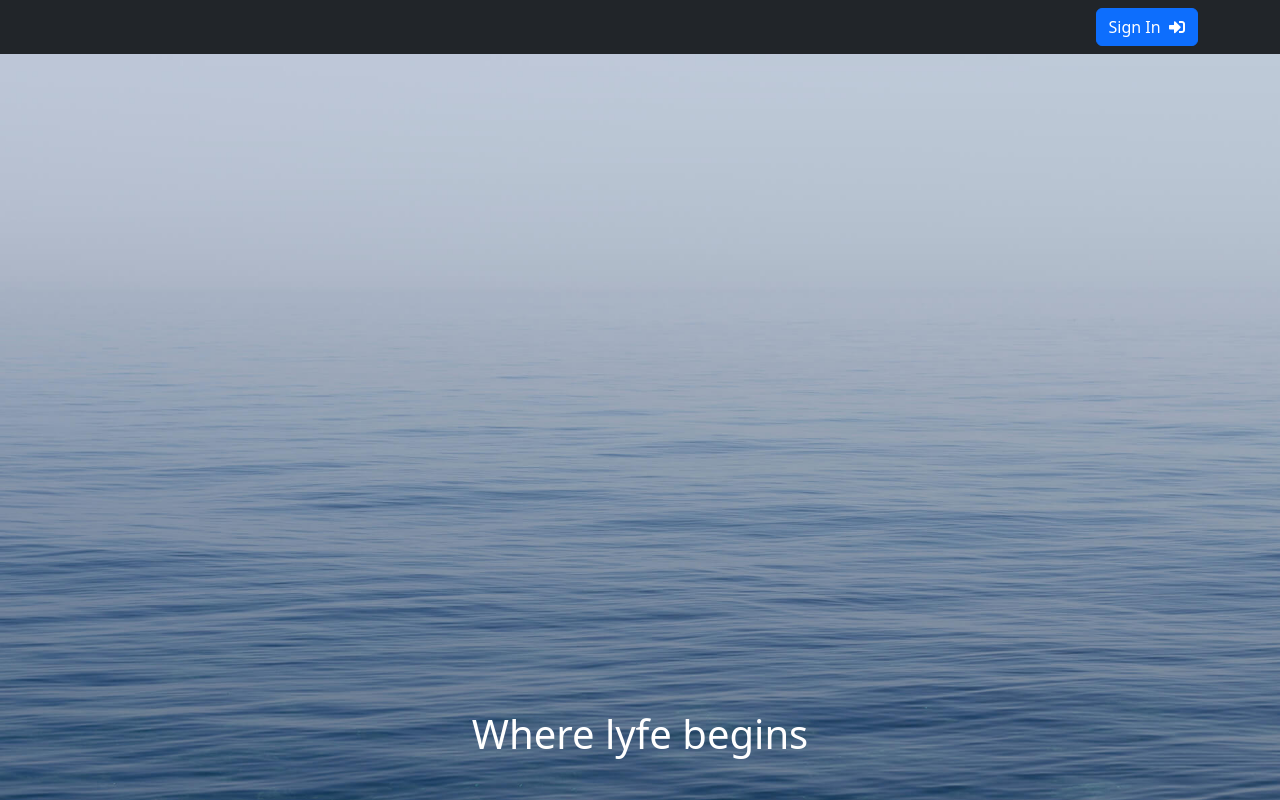
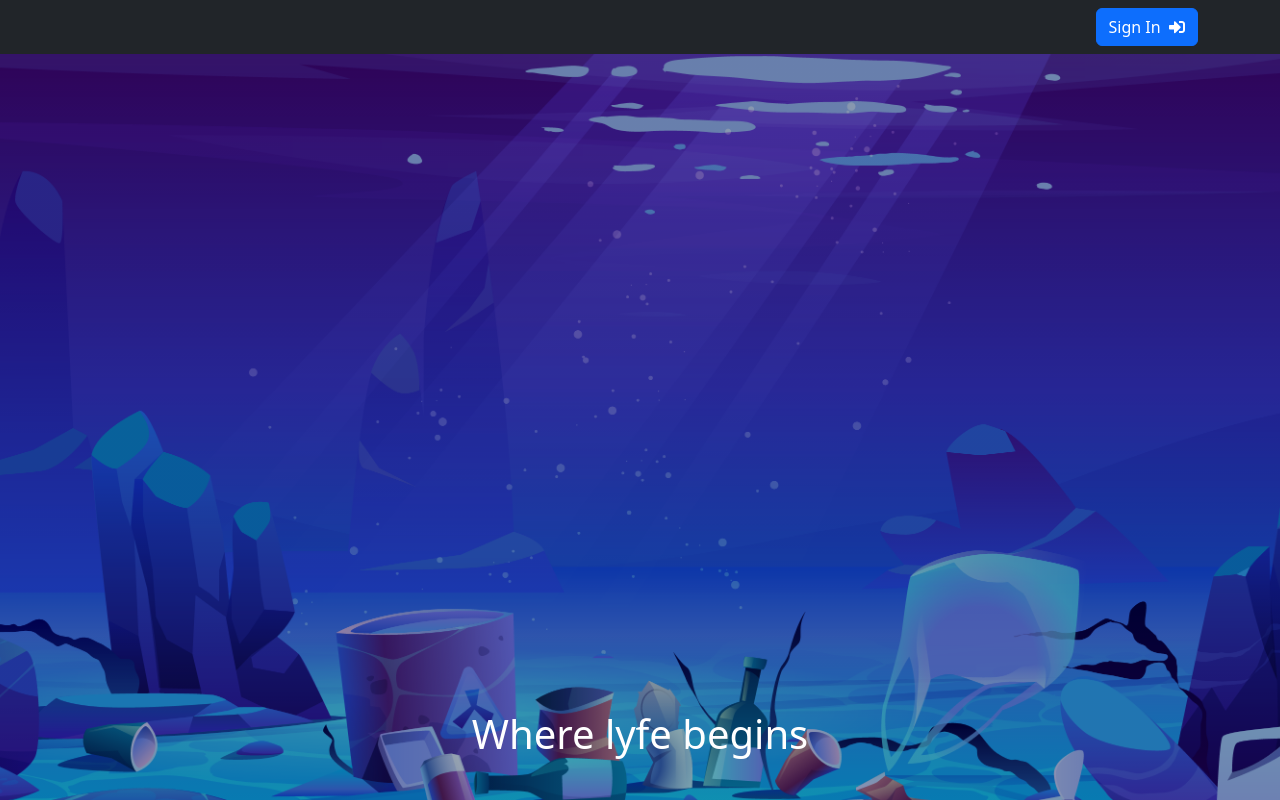
Before and after one commit to MilanDanilovic/StemWarriorHacks, a plain HTML site: page fe/index.html in a window 1280 px wide. Shown: the top 800 px of the page. Drawn offline with nearby package versions, Linux system fonts and the light colour scheme; a web font is replaced by a local one.

Commit message:
redesign-v1

```diff
--- a/fe/index.html
+++ b/fe/index.html
@@ -22,7 +22,7 @@
             <div class="collapse navbar-collapse" id="navcol-1"><a class="btn btn-primary ms-auto" role="button" href="#">Sign In&nbsp;&nbsp;<i class="fas fa-sign-in-alt"></i></a></div>
         </div>
     </nav>
-    <header class="text-center text-white masthead vh-100 d-flex align-items-end" style="background:url('assets/img/bg-masthead.jpg')no-repeat center center;background-size:cover;">
+    <header class="text-center text-white masthead vh-100 d-flex align-items-end" style="background:linear-gradient( rgba(0, 0, 0, 0.3), rgba(0, 0, 0, 0.3) ),url('assets/img/bg-masthead.png')no-repeat center center;background-size:cover;">
         <div class="overlay"></div>
         <div class="container">
             <div class="row">
```
Also changed, not shown: fe/assets/img/LOGO-LYFE-Alone.png (added), fe/assets/img/LOGO-LYFE-Font.png (added), fe/assets/img/LOGO-LYFE.png (added), fe/assets/img/bg-masthead.jpg (deleted), fe/assets/img/bg-masthead.png (added), fe/assets/img/bg-showcase-1.jpg (deleted), fe/assets/img/bg-showcase-2.jpg (deleted), fe/assets/img/bg-showcase-3.jpg (deleted).
